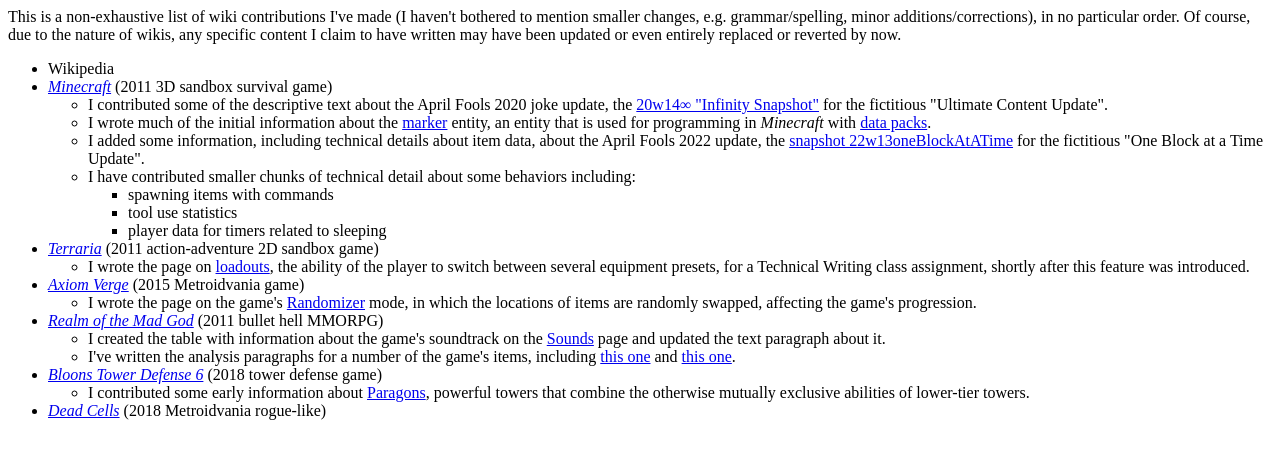
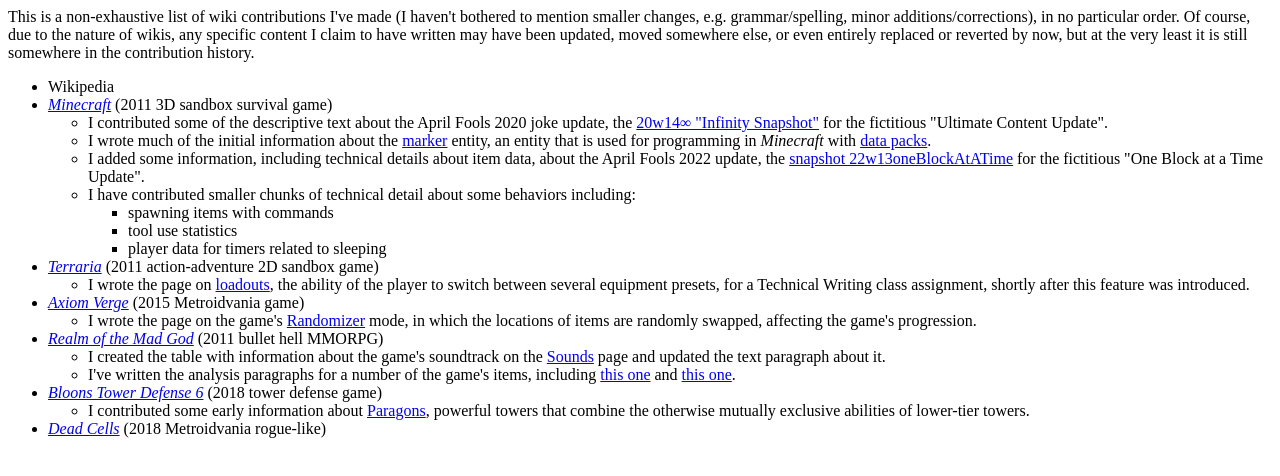
Before and after one commit to achen1296/achen1296.github.io, a plain HTML site: page other/wikis.html in a window 1280 px wide. Drawn offline with Linux system fonts and the light colour scheme.

Commit message:
wikis header paragraph

```diff
--- a/other/wikis.html
+++ b/other/wikis.html
@@ -2,8 +2,10 @@
   This is a non-exhaustive list of wiki contributions I've made (I haven't
   bothered to mention smaller changes, e.g. grammar/spelling, minor
   additions/corrections), in no particular order. Of course, due to the nature
-  of wikis, any specific content I claim to have written may have been updated
-  or even entirely replaced or reverted by now.
+  of wikis, any specific content I claim to have written may have been updated,
+  moved somewhere else, or even entirely replaced or reverted by now, but at the
+  very least it is still somewhere in the contribution history.
+
   <ul>
     <li>Wikipedia</li>
     <li>
```
